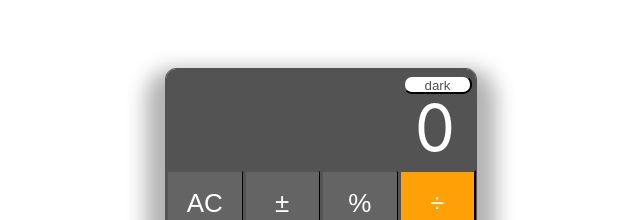
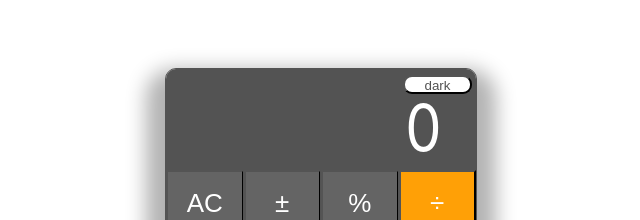
Before and after one commit to dzlek/SimpleCalculator, a website built with webpack: page src/index.html in a window 1280 px wide. Shown: the part 113-333 px from the top of the page, without its empty margins (319-959 px from the left). Built offline with nearby package versions, Linux system fonts and the light colour scheme.

Commit message:
fix: display up to 9digits

```diff
--- a/src/styles/main.scss
+++ b/src/styles/main.scss
@@ -22,8 +22,9 @@ body {
     .display {
         color: var(--font-secondary);
         font-size: 64px;
-        padding: 4px 21px;
+        padding: 4px 21px 4px 0px;
         text-align: right;
+        transform: scaleX(0.9);
     }
 
     .head {
```
